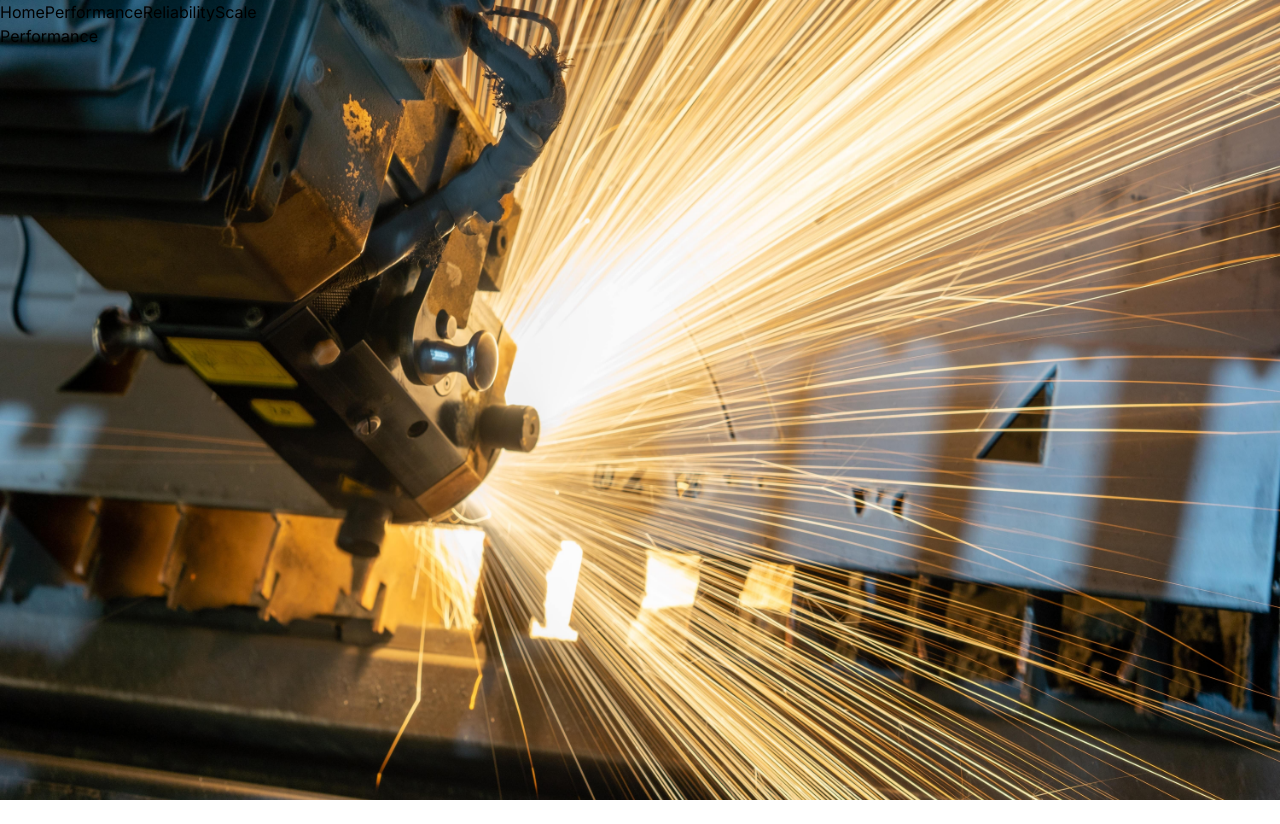
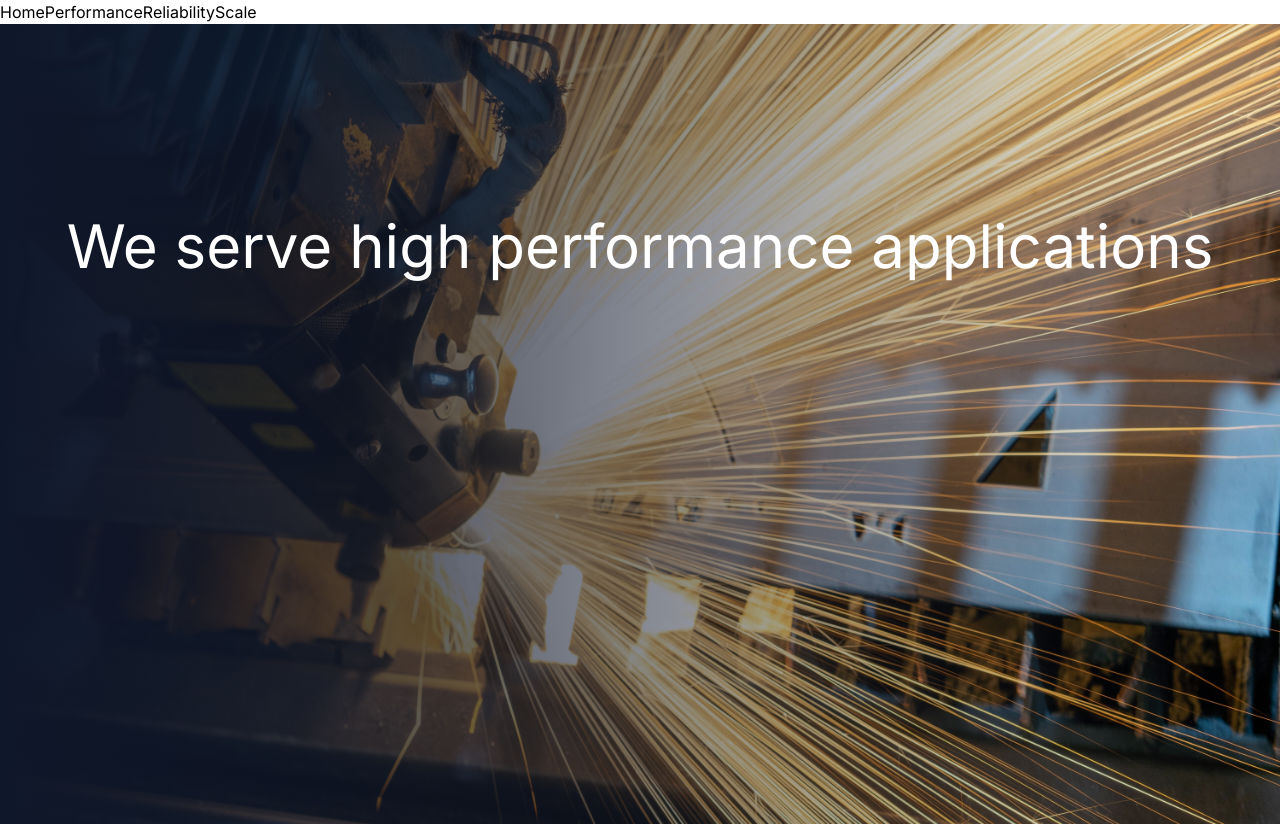
Before and after one commit to itsbrittaleigh/nextjs-routing, a Next.js app: page /performance in a window 1280 px wide. Before the commit the page ends 800 px from the top, so only its background shows below. Built offline with nearby package versions, Linux system fonts and the light colour scheme.

Commit message:
:recycle: creating hero component and implementing on all pages

```diff
--- a/src/app/page.tsx
+++ b/src/app/page.tsx
@@ -1,18 +1,13 @@
+import Hero from '@/components/hero/Hero';
 import Image from 'next/image';
 import homeImage from 'public/images/home.jpg';
 
 export default function Home() {
   return (
-    <>
-      <p>Home page</p>
-      <div className="absolute -z-10 inset-0">
-        <Image
-          alt="Machines assembling car body shells."
-          src={homeImage}
-          fill
-          style={{ objectFit: 'cover' }}
-        />
-      </div>
-    </>
+    <Hero
+      imgData={homeImage}
+      imgAlt="Machines assembling car body shells."
+      title="Professional Cloud Hosting"
+    />
   );
 }
--- a/src/app/performance/page.tsx
+++ b/src/app/performance/page.tsx
@@ -1,18 +1,12 @@
-import Image from 'next/image';
+import Hero from '@/components/hero/Hero';
 import performanceImage from 'public/images/performance.jpg';
 
 export default function Performance() {
   return (
-    <>
-      <p>Performance</p>
-      <div className="absolute -z-10 inset-0">
-        <Image
-          alt="A power saw grinding on metal, causing sparks to fly."
-          src={performanceImage}
-          fill
-          style={{ objectFit: 'cover' }}
-        />
-      </div>
-    </>
+    <Hero
+      imgData={performanceImage}
+      imgAlt="Person in welding mask creating sparks by using soldering iron on metal."
+      title="We serve high performance applications"
+    />
   );
 }
--- a/src/app/reliability/page.tsx
+++ b/src/app/reliability/page.tsx
@@ -1,18 +1,12 @@
-import Image from 'next/image';
+import Hero from '@/components/hero/Hero';
 import reliabilityImage from 'public/images/reliability.jpg';
 
 export default function Reliability() {
   return (
-    <>
-      <p>Reliability</p>
-      <div className="absolute -z-10 inset-0">
-        <Image
-          alt="Person in welding mask creating sparks by using soldering iron on metal."
-          src={reliabilityImage}
-          fill
-          style={{ objectFit: 'cover' }}
-        />
-      </div>
-    </>
+    <Hero
+      imgData={reliabilityImage}
+      imgAlt="Person in welding mask creating sparks by using soldering iron on metal."
+      title="Super high reliability hosting"
+    />
   );
 }
--- a/src/app/scale/page.tsx
+++ b/src/app/scale/page.tsx
@@ -1,18 +1,13 @@
+import Hero from '@/components/hero/Hero';
 import Image from 'next/image';
 import scaleImage from 'public/images/scale.jpg';
 
 export default function Scale() {
   return (
-    <>
-      <p>Scale</p>
-      <div className="absolute -z-10 inset-0">
-        <Image
-          alt="Empty warehouse with construction cranes in various places."
-          src={scaleImage}
-          fill
-          style={{ objectFit: 'cover' }}
-        />
-      </div>
-    </>
+    <Hero
+      imgData={scaleImage}
+      imgAlt="Empty warehouse with construction cranes in various places."
+      title="Scale your app to infinity"
+    />
   );
 }
--- /dev/null
+++ b/src/components/hero/Hero.tsx
@@ -0,0 +1,30 @@
+import Image, { StaticImageData } from 'next/image';
+
+interface IHeroProps {
+  imgData: StaticImageData;
+  imgAlt: string;
+  title: string;
+}
+
+export default function Hero(props: IHeroProps) {
+  const { imgData, imgAlt, title } = props;
+
+  return (
+    <section className="relative h-screen">
+      <div className="absolute -z-10 inset-0">
+        <Image
+          alt={imgAlt}
+          src={imgData}
+          fill
+          style={{ objectFit: 'cover' }}
+        />
+        <div aria-hidden className="absolute inset-0 bg-gradient-to-r from-slate-900" />
+      </div>
+      <div className="pt-48 flex justify-center items-center">
+        <h1 className="text-white text-6xl text-center">
+          {title}
+        </h1>
+      </div>
+    </section>
+  );
+}
```
